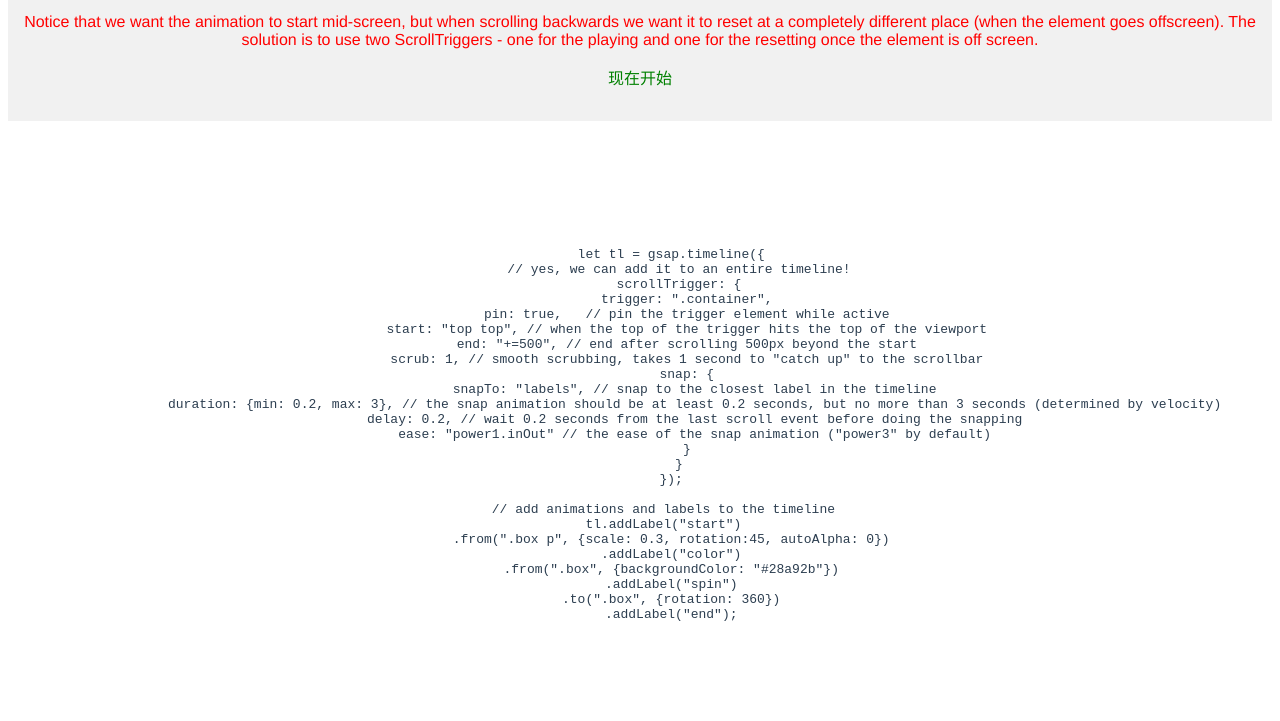
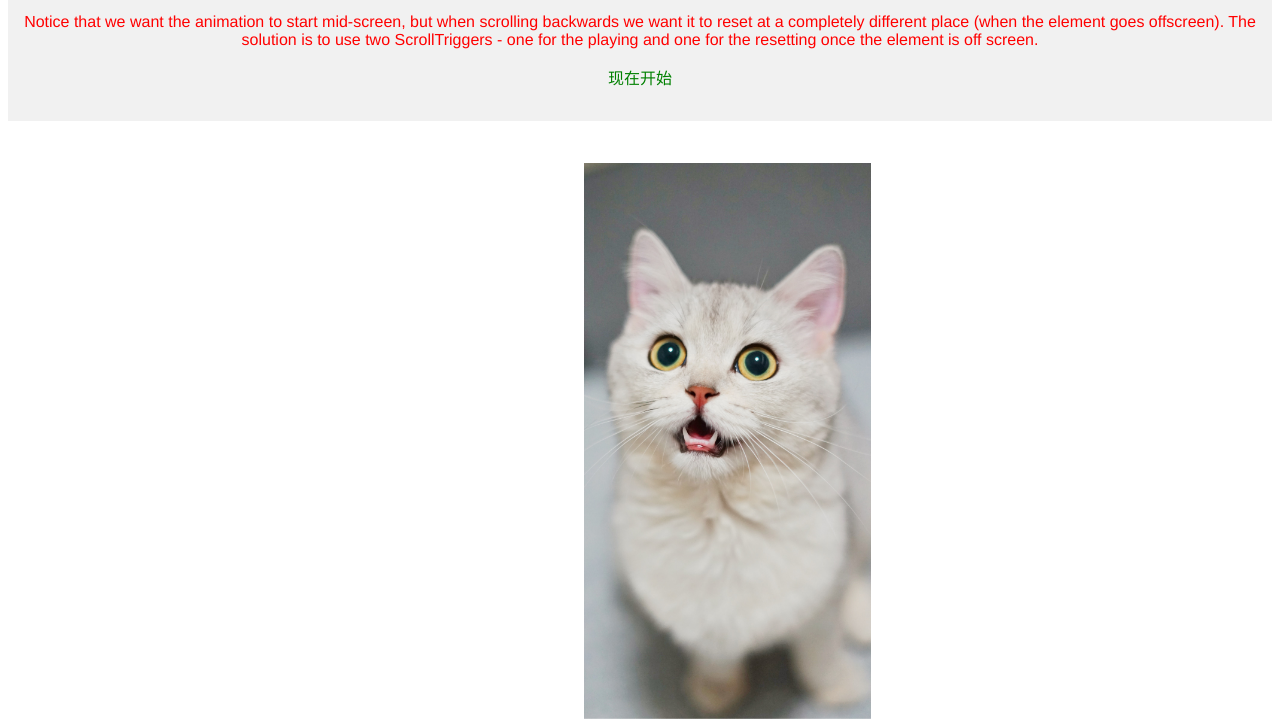
Before and after one commit to PuffinStudio/gsap-basic, a website built with Vite: page index.html in a window 1280 px wide. Shown: the part 259-980 px from the top of the page. Built offline with nearby package versions, Linux system fonts and the light colour scheme; files whose address does not match are found by name.

Commit message:
chore: cat

```diff
--- a/index.html
+++ b/index.html
@@ -7,44 +7,7 @@
     <title>Learning GSAP</title>
   </head>
   <body>
-    <div id="app">
-      {{> hero/hero }}
-
-      <div class="space">
-        <pre>
-        let tl = gsap.timeline({
-          // yes, we can add it to an entire timeline!
-          scrollTrigger: {
-            trigger: ".container",
-            pin: true,   // pin the trigger element while active
-            start: "top top", // when the top of the trigger hits the top of the viewport
-            end: "+=500", // end after scrolling 500px beyond the start
-            scrub: 1, // smooth scrubbing, takes 1 second to "catch up" to the scrollbar
-            snap: {
-              snapTo: "labels", // snap to the closest label in the timeline
-              duration: {min: 0.2, max: 3}, // the snap animation should be at least 0.2 seconds, but no more than 3 seconds (determined by velocity)
-              delay: 0.2, // wait 0.2 seconds from the last scroll event before doing the snapping
-              ease: "power1.inOut" // the ease of the snap animation ("power3" by default)
-            }
-          }
-        });
-
-      // add animations and labels to the timeline
-      tl.addLabel("start")
-        .from(".box p", {scale: 0.3, rotation:45, autoAlpha: 0})
-        .addLabel("color")
-        .from(".box", {backgroundColor: "#28a92b"})
-        .addLabel("spin")
-        .to(".box", {rotation: 360})
-        .addLabel("end");
-      </pre
-        >
-      </div>
-      <div id="cats" class="space">
-        <p><img src="./src/assets/cat.jpg" alt="" class="cat" /></p>
-        <p><img src="./src/assets/kabo.jpg" alt="" class="cat" /></p>
-      </div>
-    </div>
+    <div id="app">{{> hero/hero }}{{> cat/cat }}</div>
     <script type="module" src="/src/main.ts"></script>
   </body>
 </html>
--- /dev/null
+++ b/src/cat/cat.html
@@ -0,0 +1,4 @@
+<div id="cats" class="space">
+  <p><img src="src/assets/cat.jpg" alt="" class="cat" /></p>
+  <p><img src="src/assets/kabo.jpg" alt="" class="cat" /></p>
+</div>
```
